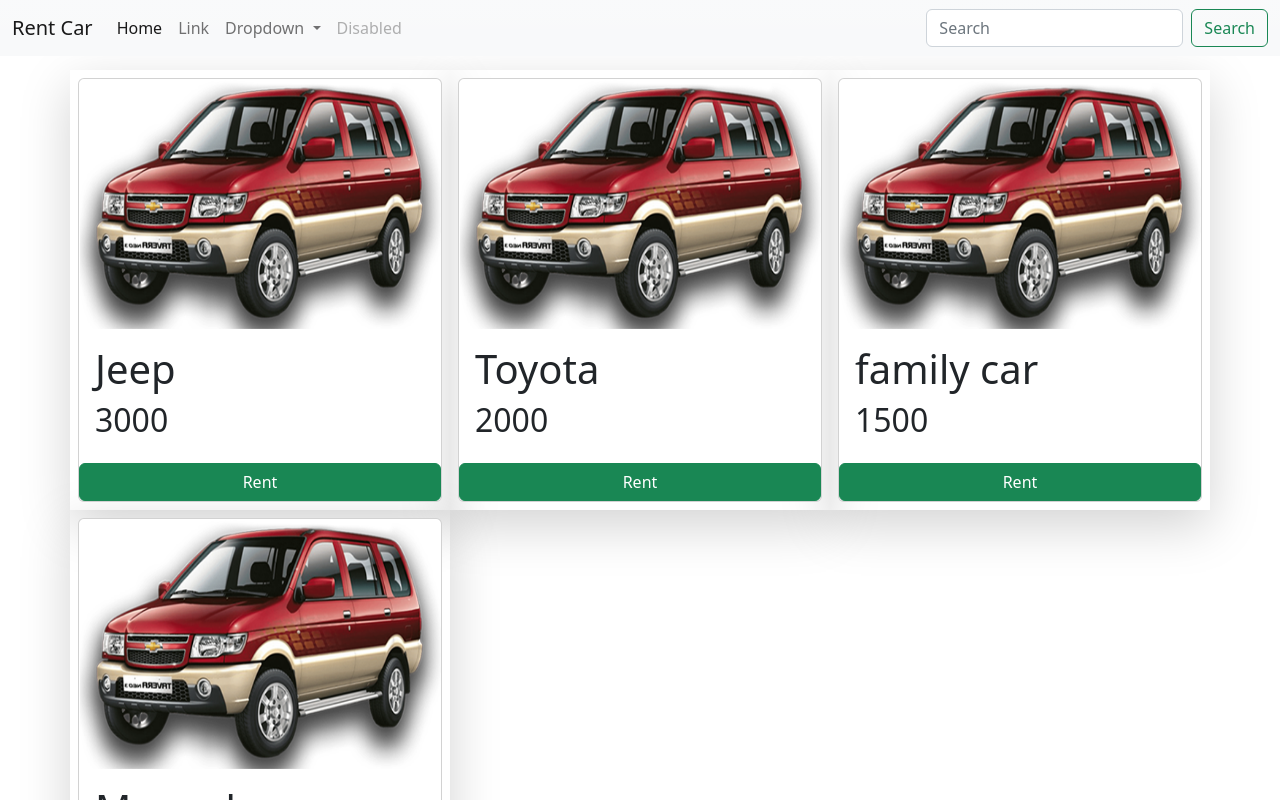
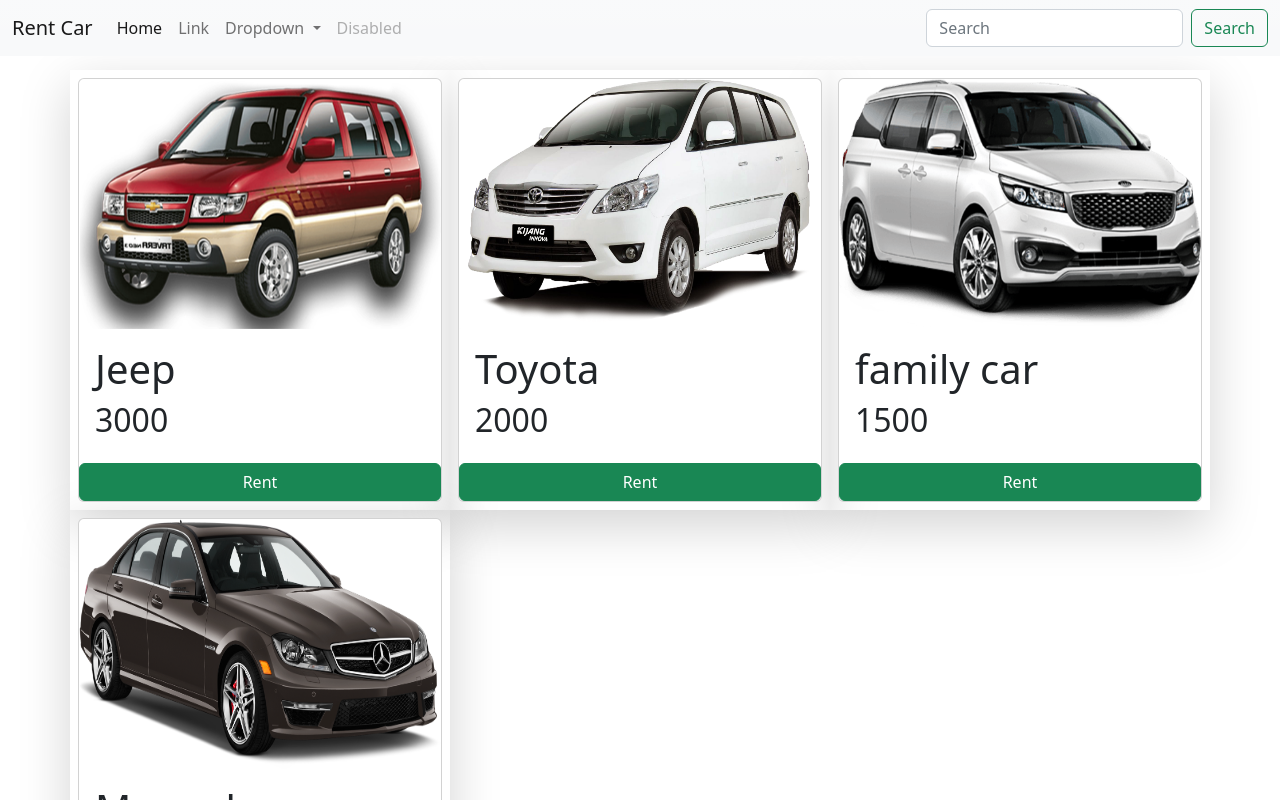
Before and after one commit to guylevy2307/albar2022, an Angular app in the folder frontend/: page / in a window 1280 px wide. Shown: the top 800 px of the page. Built offline with nearby package versions, Linux system fonts and the light colour scheme.

Commit message:
change images

```diff
--- a/frontend/src/app/property/property-car/property-car.component.html
+++ b/frontend/src/app/property/property-car/property-car.component.html
@@ -5,7 +5,6 @@
     <div class="card-body p-3" >
     <h1>{{property.Type}}</h1>
     <h2>{{property.Price}}</h2>
-
   </div>
   <button class="btn btn-success">Rent</button>
   </div>
--- a/frontend/src/data/propertis.json
+++ b/frontend/src/data/propertis.json
@@ -8,17 +8,17 @@
   "Id":2,
   "Type":"Toyota",
   "Price":"2000",
-  "Image":"assets/images/jeep.png"
+  "Image":"assets/images/innova.png"
 },{
   "Id":3,
   "Type":"family car",
   "Price":"1500",
-  "Image":"assets/images/jeep.png"
+  "Image":"assets/images/familyCar.png"
 },{
   "Id":4,
   "Type":"Mercedes",
   "Price":"4500",
-  "Image":"assets/images/jeep.png"
+  "Image":"assets/images/mercedes.png"
 }
 
 
```
